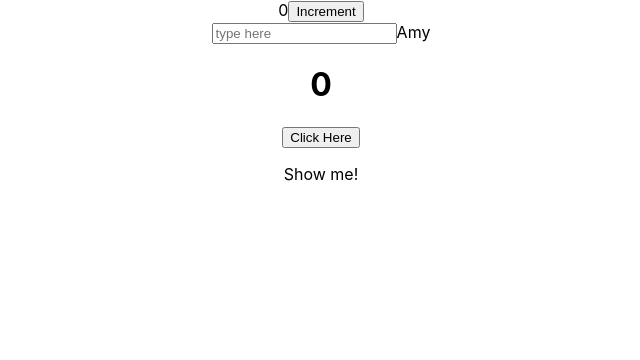
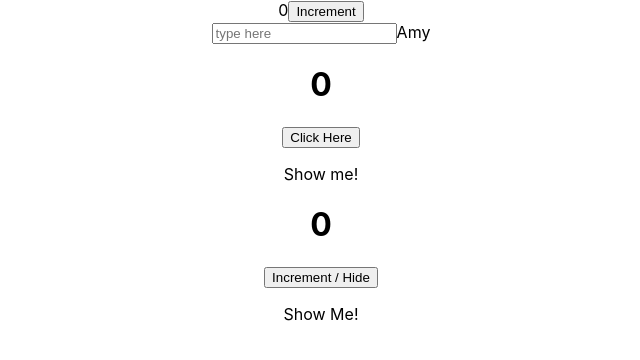
Before and after one commit to AmyFong82/react-hooks, a React (Create React App) app: page / in a window 1280 px wide. Shown: the top 360 px of the page, without its empty margins (319-959 px from the left). Built offline with nearby package versions, Linux system fonts and the light colour scheme.

Commit message:
added CoutingWithReducer to use the useReducer hook.

```diff
--- a/src/App.js
+++ b/src/App.js
@@ -2,6 +2,7 @@ import './App.css';
 import StateCounter from './StateCounter';
 import TextOnChange from './TextOnChange';
 import TwoUseStates from './TwoUseStates';
+import CountingWithReducer from './CountingWithReducer';
 
 function App() {
   return (
@@ -9,6 +10,7 @@ function App() {
       <StateCounter />
       <TextOnChange />
       <TwoUseStates />
+      <CountingWithReducer />
     </div>
   );
 }
--- a/src/CountingWithReducer.js
+++ b/src/CountingWithReducer.js
@@ -10,3 +10,24 @@ const reducer = (state, action) => {
       return state;
   }
 }
+
+const CountingWithReducer = () => {
+  const [state, dispatch] = useReducer(reducer, {count: 0, showText: true})
+
+  return (
+    <div>
+      <h1>{state.count}</h1>
+      <button
+        onClick={()=>{
+          dispatch({type: 'INCREMENT'});
+          dispatch({type: 'TOGGLEshowTEXT'})
+        }}
+      >
+        Increment / Hide
+      </button>
+      {state.showText && <p>Show Me!</p>}
+    </div>
+  )
+}
+
+export default CountingWithReducer;
```
